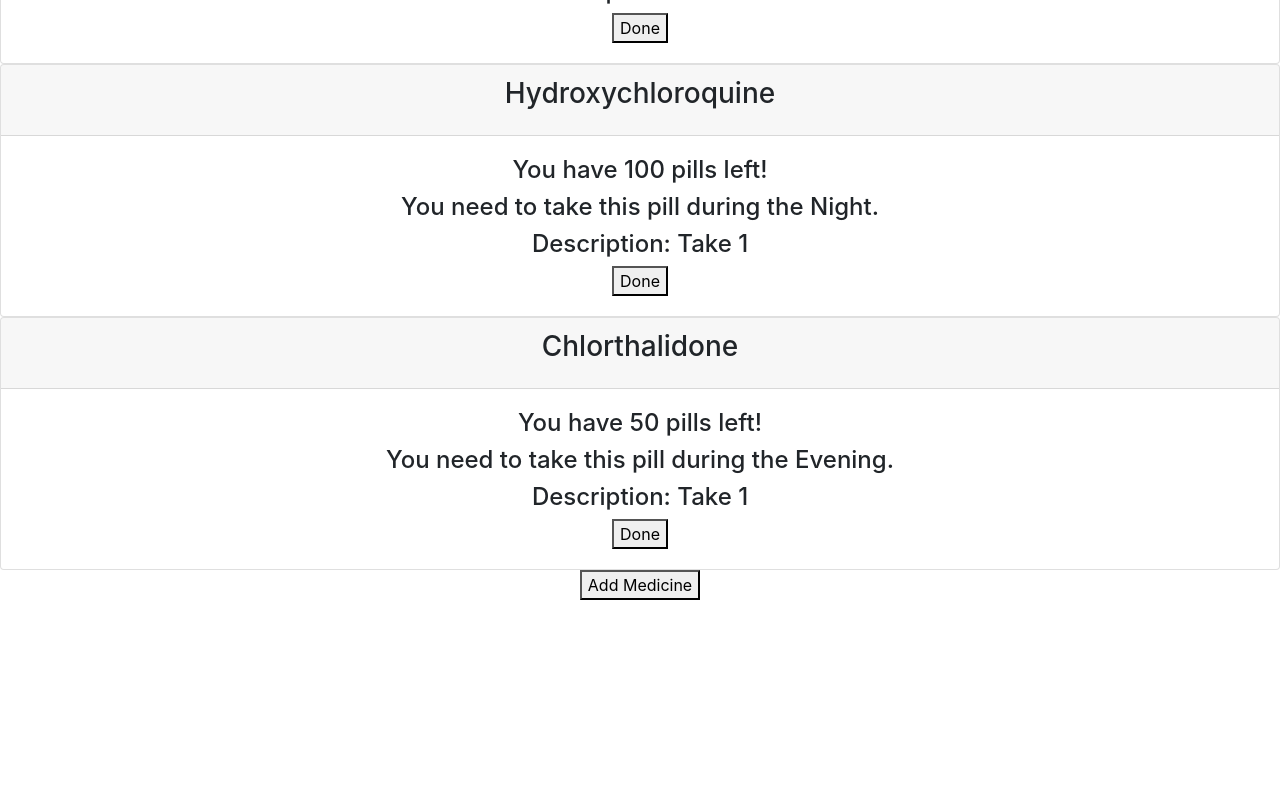
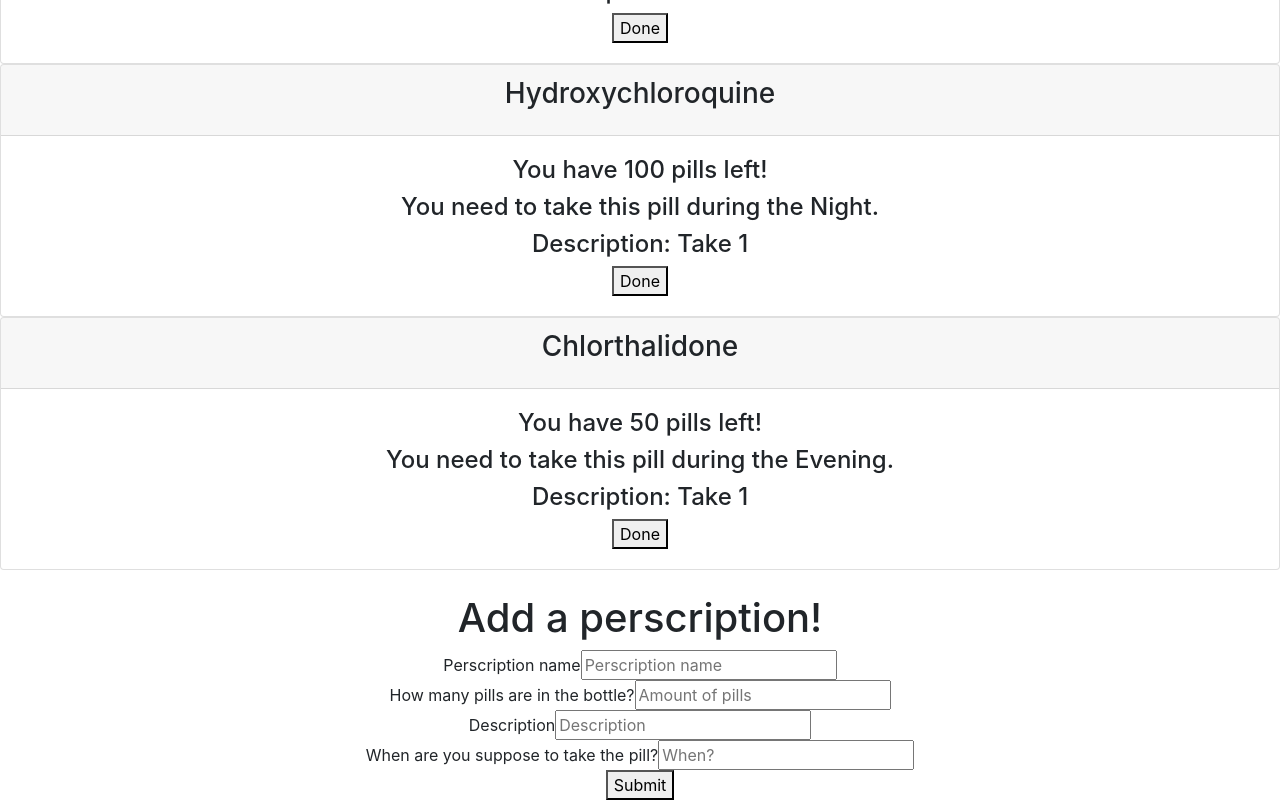
Before and after one commit to bcarrol2/pillTrackerWeb, a React (Create React App) app in the folder pilltracker/: page / in a window 1280 px wide. Shown: the part 407-1207 px from the top of the page. Before the commit the page ends 1007 px from the top, so only its background shows below. Built offline with nearby package versions, Linux system fonts and the light colour scheme; data requests are answered from the project's data file.

Commit message:
small features still bugs

```diff
--- a/pilltracker/src/App.js
+++ b/pilltracker/src/App.js
@@ -8,7 +8,6 @@ import MedicationIndex from './components/MedicationIndex';
 const App = () => (
   <div className="App">
     <MedicationIndex />
-    <button>Add Medicine</button>
   </div>
 )
 
--- a/pilltracker/src/components/MedicationCard.js
+++ b/pilltracker/src/components/MedicationCard.js
@@ -17,7 +17,7 @@ class MedicationCard extends React.Component{
                         <h4 class="card-text">You have {this.props.amount} pills left!</h4>
                         <h4 class="card-text">You need to take this pill during the {this.props.when}.</h4>
                         <h4 class="card-text">Description: {this.props.description}</h4>
-                        <button>Done</button>
+                        <button onClick={console.log('hey')}>Done</button>
                     </div>
                 </div>
             </div>
--- /dev/null
+++ b/pilltracker/src/components/MedicationForm.js
@@ -0,0 +1,68 @@
+import React from 'react';
+
+export default class MedicationForm extends React.Component{
+    constructor(props){
+        super(props)
+
+        this.state = {
+            name: '',
+            amount: '',
+            description: '',
+            when: ''
+        }
+    }
+
+    handleChange = (event, {name, value}) => {
+        this.setState({
+            [name]: value
+        })
+    }
+
+    handleSubmit = event => {
+        event.preventDefault()
+        fetch('http://localhost:3000/medication', {
+            method: 'POST',
+            headers: {
+                'Content-Type': 'application/json',
+                Accept: 'application/json'
+            },
+            body: JSON.stringify({
+                name: this.state.name,
+                amount: this.state.amount,
+                description: this.state.description,
+                when: this.state.when
+            })
+        })
+        .then(res => res.json())
+        .then(perscription => this.props.addPerscription(perscription))
+        .then(this.setState({
+            name: '',
+            amount: '',
+            description: '',
+            when: ''
+        }))
+    }
+
+    render(){
+        return(
+            <div>
+                <h1>Add a perscription!</h1>
+                <form onSubmit={this.handleSubmit}>
+                <lable>Perscription name</lable>
+                    <input name="name" placeholder="Perscription name" value={this.state.name} onChange={event => this.setState({ name: event.target.value})} />
+                <br />
+                <lable>How many pills are in the bottle?</lable>
+                    <input name="amount" placeholder="Amount of pills" value={this.state.amount} onChange={event => this.setState({ amount: event.target.value})} />
+                <br />
+                <lable>Description</lable>
+                    <input name="description" placeholder="Description" value={this.state.description} onChange={event => this.setState({ description: event.target.value})} />
+                <br />
+                <lable>When are you suppose to take the pill?</lable>
+                <input name="when" placeholder="When?" value={this.state.when} onChange={event => this.setState({when: event.target.value})} />
+                <br />
+                <button>Submit</button>
+                </form>
+            </div>
+        )
+    }
+}
--- a/pilltracker/src/components/MedicationIndex.js
+++ b/pilltracker/src/components/MedicationIndex.js
@@ -1,5 +1,6 @@
 import React from 'react';
 import MedicationCollection from './MedicationCollection';
+import MedicationForm from './MedicationForm';
 
 const API = "http://localhost:3000/medication"
 
@@ -22,6 +23,12 @@ class MedicationIndex extends React.Component {
             this.setState({
                 medication: medication
             })
+        })
+    }
+
+    addPerscription = (perscription) => {
+        this.setState({
+            medication: [...this.state.medication, perscription]
         })
     }
 
@@ -51,7 +58,8 @@ class MedicationIndex extends React.Component {
                 </div>
                 <h1>Your medication:</h1>
                 <MedicationCollection medication={allmedicine} />
-
+                <br/>
+                <MedicationForm addPerscription={this.addPerscription}/>
             </div>
         );
     }
```
